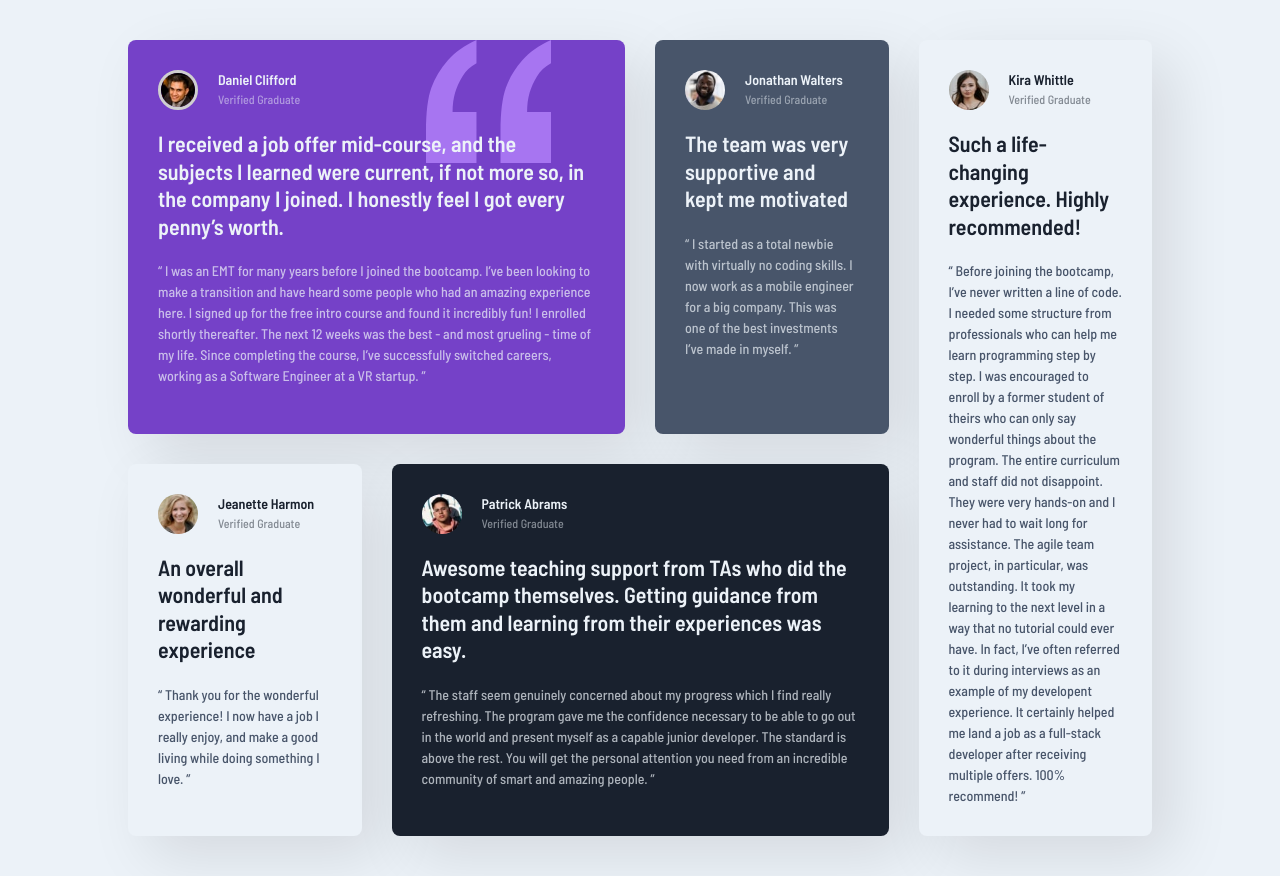
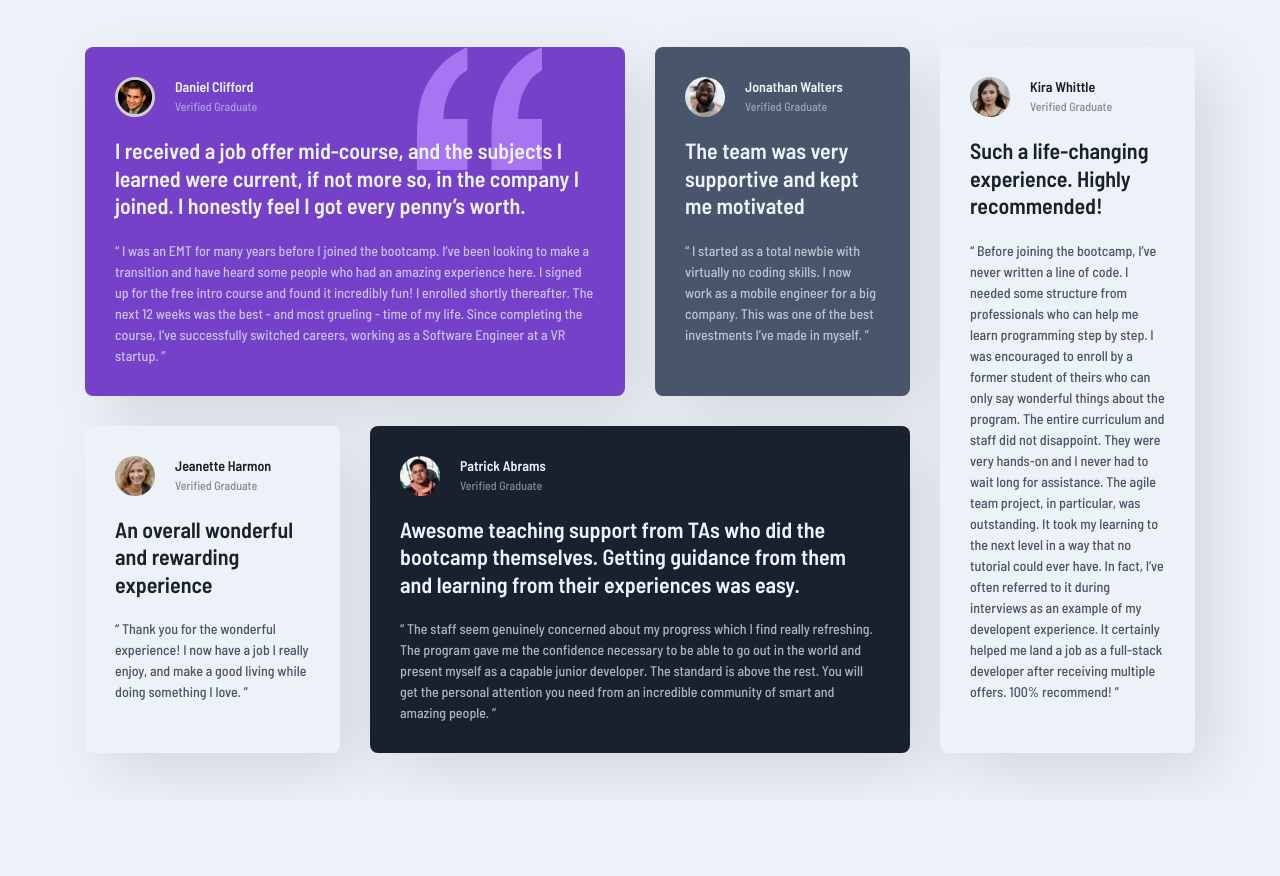
Before and after one commit to erickhangati/testimonial-grid-section, a website: page index.html in a window 1280 px wide. After the commit the page ends 800 px from the top, so only its background shows below. Drawn offline with Linux system fonts and the light colour scheme.

Commit message:
Some CSS changes on the body for alignment and replacing some tags for Semantic Tags

```diff
--- a/index.html
+++ b/index.html
@@ -24,8 +24,8 @@
     <title>Frontend Mentor | [Challenge Name Here]</title>
   </head>
   <body>
-    <div class="testimonial-grid">
-      <div class="testimonial testimonial-daniel">
+    <main class="testimonial-grid">
+      <article class="testimonial testimonial-daniel">
         <div class="testimonial-person">
           <img
             src="/images/image-daniel.jpg"
@@ -42,7 +42,7 @@
           current, if not more so, in the company I joined. I honestly feel I
           got every penny’s worth.
         </h1>
-        <p class="testimonial_description description-white">
+        <blockquote class="testimonial_description description-white">
           “ I was an EMT for many years before I joined the bootcamp. I’ve been
           looking to make a transition and have heard some people who had an
           amazing experience here. I signed up for the free intro course and
@@ -50,8 +50,8 @@
           weeks was the best - and most grueling - time of my life. Since
           completing the course, I’ve successfully switched careers, working as
           a Software Engineer at a VR startup. ”
-        </p>
-      </div>
+        </blockquote>
+      </article>
       <div class="testimonial testimonial-jonathan">
         <div class="testimonial-person">
           <img
@@ -67,11 +67,11 @@
         <h1 class="testimonial_heading">
           The team was very supportive and kept me motivated
         </h1>
-        <p class="testimonial_description description-white">
+        <blockquote class="testimonial_description description-white">
           “ I started as a total newbie with virtually no coding skills. I now
           work as a mobile engineer for a big company. This was one of the best
           investments I’ve made in myself. ”
-        </p>
+        </blockquote>
       </div>
       <div class="testimonial testimonial-jeanette">
         <div class="testimonial-person">
@@ -88,10 +88,10 @@
         <h1 class="testimonial_heading">
           An overall wonderful and rewarding experience
         </h1>
-        <p class="testimonial_description description-dark">
+        <blockquote class="testimonial_description description-dark">
           “ Thank you for the wonderful experience! I now have a job I really
           enjoy, and make a good living while doing something I love. ”
-        </p>
+        </blockquote>
       </div>
       <div class="testimonial testimonial-patrick">
         <div class="testimonial-person">
@@ -110,14 +110,14 @@
           Getting guidance from them and learning from their experiences was
           easy.
         </h1>
-        <p class="testimonial_description description-white">
+        <blockquote class="testimonial_description description-white">
           “ The staff seem genuinely concerned about my progress which I find
           really refreshing. The program gave me the confidence necessary to be
           able to go out in the world and present myself as a capable junior
           developer. The standard is above the rest. You will get the personal
           attention you need from an incredible community of smart and amazing
           people. ”
-        </p>
+        </blockquote>
       </div>
       <div class="testimonial testimonial-kira">
         <div class="testimonial-person">
@@ -134,7 +134,7 @@
         <h1 class="testimonial_heading">
           Such a life-changing experience. Highly recommended!
         </h1>
-        <p class="testimonial_description description-dark">
+        <blockquote class="testimonial_description description-dark">
           “ Before joining the bootcamp, I’ve never written a line of code. I
           needed some structure from professionals who can help me learn
           programming step by step. I was encouraged to enroll by a former
@@ -146,8 +146,8 @@
           often referred to it during interviews as an example of my developent
           experience. It certainly helped me land a job as a full-stack
           developer after receiving multiple offers. 100% recommend! ”
-        </p>
+        </blockquote>
       </div>
-    </div>
+    </main>
   </body>
 </html>
--- a/sass/base/_base.scss
+++ b/sass/base/_base.scss
@@ -11,6 +11,11 @@ html {
 }
 
 body {
+  min-height: 100vh;
   box-sizing: border-box;
   background-color: var(--light-grayish-blue);
+
+  display: flex;
+  align-items: center;
+  justify-content: center;
 }
--- a/sass/layouts/_testimonial-grid.scss
+++ b/sass/layouts/_testimonial-grid.scss
@@ -1,5 +1,5 @@
 .testimonial-grid {
-  width: 80%;
+  max-width: 1110px;
   margin: 4rem auto;
 
   display: grid;
```
Also changed, not shown: css/style.css.
